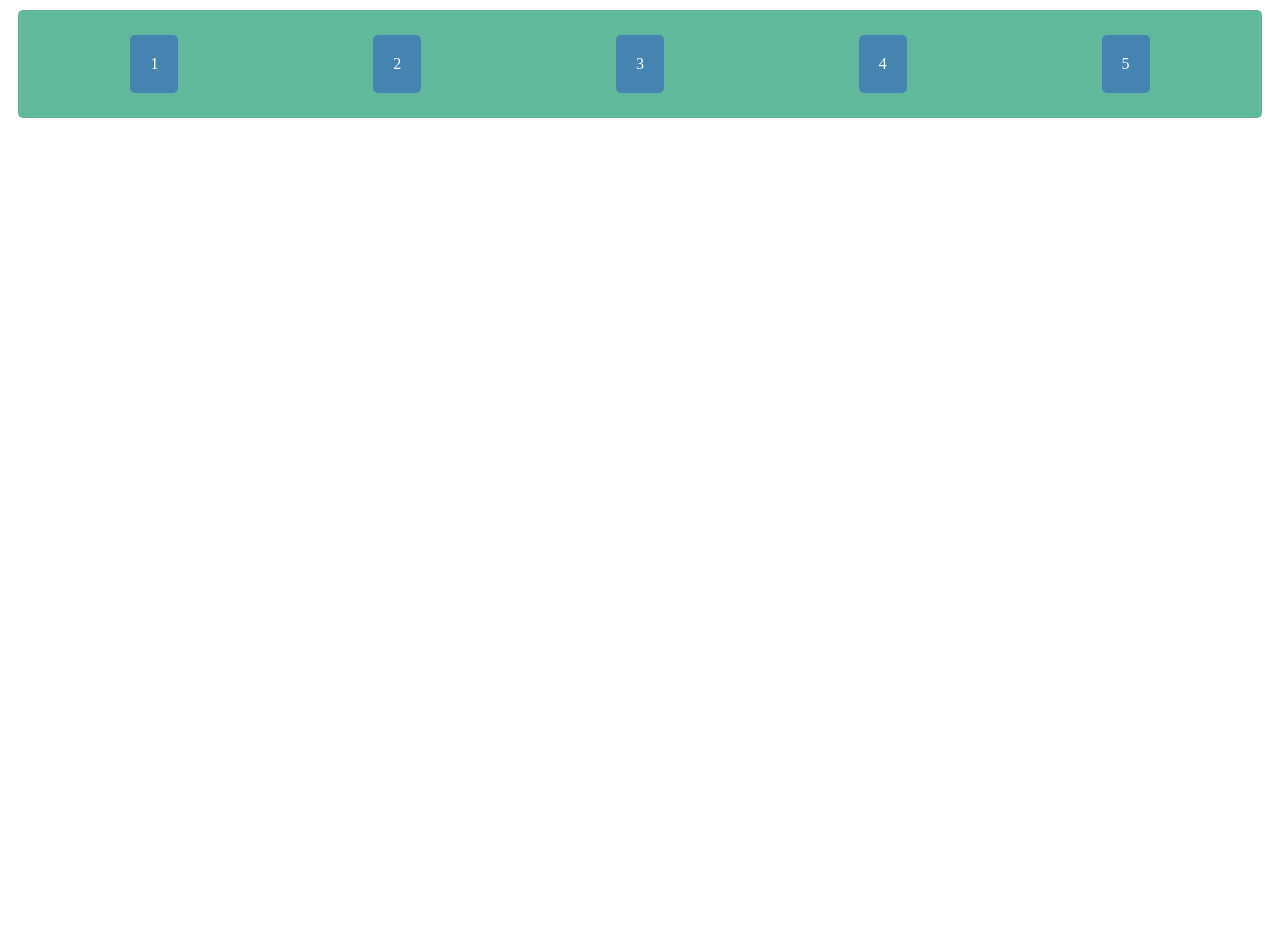
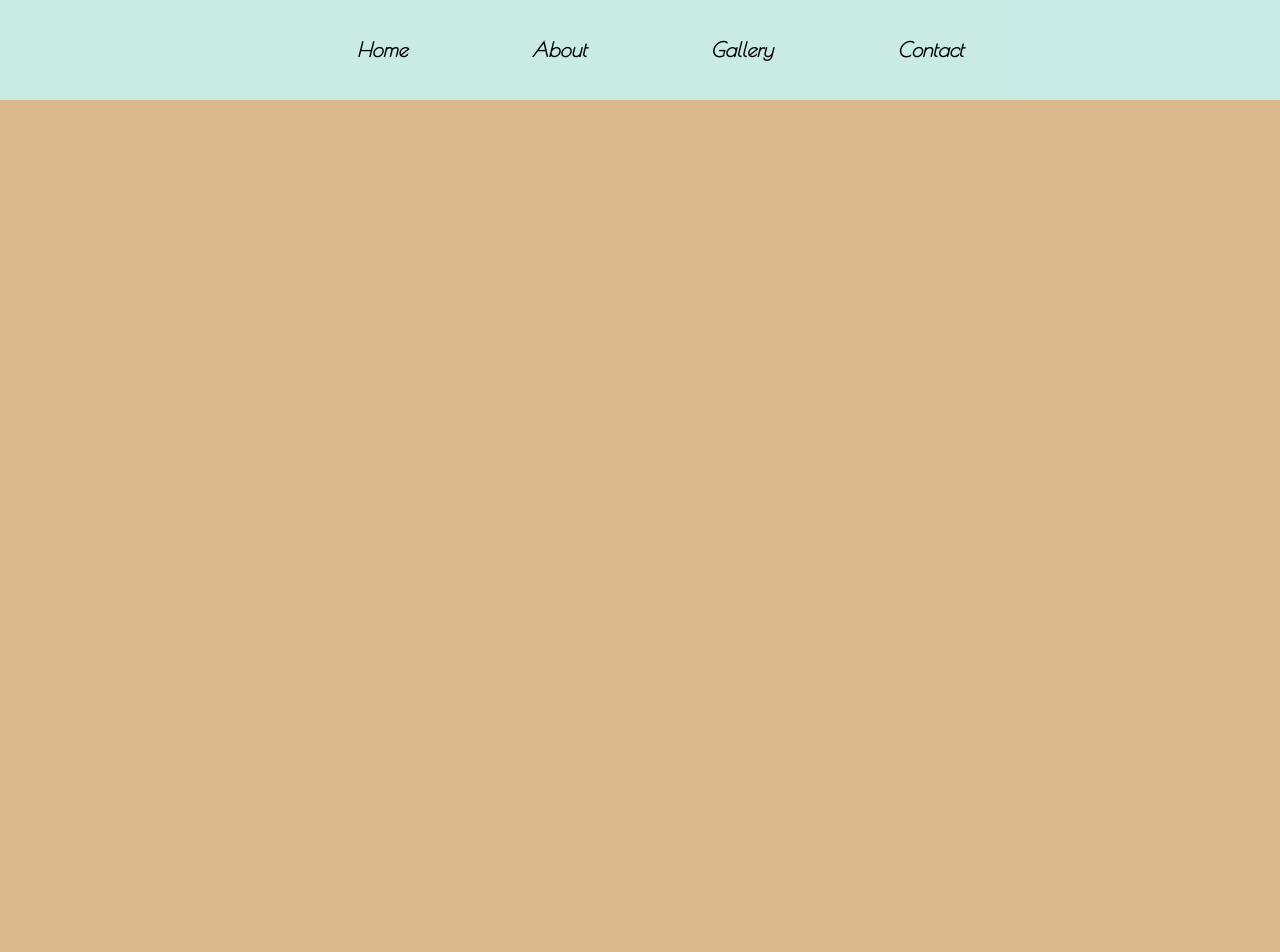
Before and after one commit to aiffelDjango/KUD, a Django app: template firstproejct/templates/Landing/index.html in a window 1280 px wide. Shown: the top 952 px of the page. Run offline with Django 4.2, Linux system fonts and the light colour scheme; the template is opened without the code that fills it, so the values that code supplies are empty.

Commit message:
✅ Feature/urls,views settings

```diff
--- a/firstproejct/Landing/views.py
+++ b/firstproejct/Landing/views.py
@@ -1,5 +1,8 @@
 from django.shortcuts import render
 
 # Create your views here.
+def study(req):
+    return render(req,'Landing/study.html')
+
 def index(req):
     return render(req,'Landing/index.html')
--- a/firstproejct/config/urls.py
+++ b/firstproejct/config/urls.py
@@ -5,6 +5,7 @@
 urlpatterns = [
     path('admin/', admin.site.urls),
     # path('Landing/',include('Landing.urls')),
-    path('landing',Landing.views.index,name="index")
+    path('',Landing.views.index,name="index"),
+    path('study',Landing.views.study,name="index")
     # path('',Landing.views.index,name="index"),
 ]
--- /dev/null
+++ b/firstproejct/static/css/main.css
@@ -0,0 +1,141 @@
+
+body {
+    margin: 0;
+
+    font-family: 'Poiret One', cursive;
+    line-height: 40px;
+    color: white;
+    text-align: center;
+
+    overflow: hidden;
+}
+
+.listItem{
+    display: flex;
+    flex-direction: column;
+    justify-content: center;
+    align-items: center;
+
+    width:100%;
+    height:100vh;
+
+    scroll-snap-align: center;
+}
+
+.listItem:nth-child(2){
+    background-color: #DAB88B;
+}
+
+.listItem:nth-child(3){
+    background-color: #BFB5D7;
+}
+
+.listItem:nth-child(4){
+    background-color: #FEDCCC;
+}
+
+.listItem:nth-child(5){
+    background-color: #B7CADB;
+}
+#container{
+    width:100%;
+    height:100vh;
+    overflow: auto;
+
+    scroll-behavior: smooth;
+    scroll-snap-type: y mandatory;
+}
+
+
+nav {
+    display: flex;
+    justify-content: center;
+    align-items: center;
+
+    width: 100%;
+    height: 100px;
+
+    text-align: center;
+    font-size: 20px;
+    font-style: italic;
+
+    position: fixed;
+    background-color: rgba(200, 240, 240, 0.9);
+}
+
+nav li {
+    margin: 60px;
+    display: inline;
+}
+
+nav a {
+    color: black;
+    text-decoration: none;
+
+    transition-duration: 0.2s;
+}
+
+nav a:hover {
+    font-size: 25px;
+    color: black;
+    text-decoration: none;
+}
+.profile {
+    padding: 0.5rem;
+
+    border-radius: 30%;
+    margin-top: 20px;
+    background-color: rgba(255, 255, 255, 0.1);
+    border: 1px solid rgb(255, 255, 255, 0.5);
+}
+
+.profile img {
+    border-radius: 30%;
+}
+
+
+.AboutContents{
+    float: right;
+    margin-left: 100px;
+}
+
+
+
+.GalleryItems{
+    display: grid;
+
+    grid-template-columns: repeat(4,1fr);
+    grid-template-rows: repeat(2,200px);
+    gap:50px;
+}
+.grid_item{
+    border-radius: 45px;
+    width: 200px;
+    height: 200px;
+}
+
+.Contact{
+    text-align: center;
+}
+
+.ContactLinkWrapper{
+    display: flex;
+    flex-direction: row;
+}
+.ContactLink{
+    margin: 35px;
+
+    color: white;
+    font-size: 24px;
+    font-style: italic;
+    text-decoration: none;
+}
+
+
+footer{
+    background-color: black;
+
+    margin-top:auto ;
+    width: 100%;
+    height: 100px;
+}
--- a/firstproejct/templates/Landing/index.html
+++ b/firstproejct/templates/Landing/index.html
@@ -1,130 +1,85 @@
 <!DOCTYPE html>
-<html>
-<head>
-  <meta charset="UTF-8">
-  <title>Flexbox Layout Example</title>
-  <style>
-    .flex-container {
-  margin: 10px;
-  padding: 15px;
-  border-radius: 5px;
-  background: #60B99A;
-
-  display: flex;
-  justify-content: space-around;
-}
-
-.flex-item {
-  margin: 10px;
-  padding: 20px;
-  color: #fff;
-  text-align: center;
-  border-radius: 5px;
-  background: #4584b1;
-}
-  </style>
-</head>
-<body>
-  <div class="flex-container">
-    <div class="flex-item">1</div>
-    <div class="flex-item">2</div>
-    <div class="flex-item">3</div>
-    <div class="flex-item">4</div>
-    <div class="flex-item">5</div>
-  </div>
-</body>
-</html>
-<!-- <!DOCTYPE html>
+{% load static %}
 <html lang="en">
 <head>
     <meta charset="UTF-8">
     <meta http-equiv="X-UA-Compatible" content="IE=edge">
     <meta name="viewport" content="width=device-width, initial-scale=1.0">
-    <title>HTML 공부</title>
-    <link rel="stylesheet" href="/static/css/style.css">
+    <link rel = "stylesheet" href = "{% static 'css/main.css' %}">
+    <style>
+        @import url('https://fonts.googleapis.com/css2?family=Poiret+One&display=swap');
+    </style>
+    <title>PortFolio</title>
 </head>
 <body>
-    <h1>Hello World</h1>
-    <p>This is a web page.</p> -->
-    <!-- <h1>h1</h1>
-    <h2>h2</h2>
-    <h3>h3</h3>
-    <h4>h4</h4>
-    <h5>h5</h5>
-    <h6>h6</h6> -->
-    <!-- <img src="/static/img/1.jpg" alt="리누스 토발즈">
-     <span>span 태그1</span>
-    <span>span 태그2</span>
-    <div>안녕하세요</div>
-    <div>두번째 영역입니다</div>
-    <a href="https://www.google.com" target="_blank">Google Link</a>
-    <p>Lorem ipsum dolor sit amet consectetur adipisicing elit. Id voluptate velit asperiores tenetur consectetur. Quasi, necessitatibus asperiores? Dignissimos enim, soluta, consequatur commodi placeat amet possimus quae voluptates quos sint accusamus?</p>
-    <ul>
-        <li>list item1</li>
-        <li>list item2</li>
-        <li>list item3</li>
-        <li>list item4</li>
-    </ul>
 
-    <ol>
-        <li>list item1</li>
-        <li>list item2</li>
-        <li>list item3</li>
-        <li>list item4</li>
-    </ol>
-    <p>
-        Lorem ipsum dolor sit amet consectetur adipisicing elit. Odit, modi? Eius ut,
-    <br />
-        alias consequatur aliquam eveniet iure recusandae sunt? Dicta quae
-    <br />
-        voluptatibus ea, quas veritatis qui ab nihil nulla mollitia.
-    </p>
-    <form>
-        <label class="label">아이디</label> <br />
-        <input type="text" name="id" placeholder=" 아이디 입력하세요." /> <br />
+    <div id="container">
+        <nav >
+            <ul>
+                <li><a href = "#Home"><b>Home</b></a></li>
+                <li><a href = "#About"><b>About</b></a></li>
+                <li><a href = "#Gallery"><b>Gallery</b></a></li>
+                <li><a href = "#Contact"><b>Contact</b></a></li>
+            </ul>
+        </nav>
 
-        <label class="label">이름</label><br />
-        <input type="text" name="name" placeholder=" 이름 입력하세요." /> <br />
+        <div id="Home" class="listItem">
+            <span class="profile"><img src="{% static 'img/main.jpg' %}" width="550px" height="550px" alt=""/></span>
+            <h3><strong>This Cat is so Cute</strong> <br>You can scroll down if you want to see me more!</h3>
+        </div>
 
-        <label class="label">비밀번호</label> <br />
-        <input
-            type="password"
-            name="password"
-            placeholder=" 비밀번호 입력하세요"
-        /><br />
+        <div id="About" class="listItem">
+            <h1> About </h1>
+            <div>
+               <img class = "profile" src ="{% static 'img/2.jpg' %}" alt="" width="300px" height="300px">
+                <div class="AboutContents">
+                    <h2>
+                        <strong>Lorem ipsum dolor sit amet <br>Lorem ipsum dolors</strong>
+                    </h2>
+                    <h3 >
+                        Lorem ipsum dolor sit amet consectetur adipisicing elit.<br>
+                        Repudiandae a tempora quis soluta, ratione architecto!<br>
+                        Facere, possimus modi ducimus perspiciatis nostrum<br>
+                        dolorum id voluptatum fuga totam sint harum. Quae, nemo!<br>
+                        Repudiandae a tempora quis soluta, ratione architecto!<br>
+                        Facere, possimus modi ducimus perspiciatis nostrum<br>
+                        dolorum id voluptatum fuga totam sint harum. Quae, nemo!<br>
+                    </h3>
+                </div>
+             </div>
+        </div>
 
-        <label class="label">이메일</label> <br />
-        <input type="text" name="email1" placeholder=" 이메일 입력하세요" />@
-        <select name="email2">
-            <option value="" disabled selected="selected">선택하세요</option>
-            <option value="daum.net">daum.net</option>
-            <option value="naver.com">naver.com</option>
-            <option value="google.com">google.com</option>
-            <option value="D">직접 입력</option></select
-        ><br />
+        <div id="Gallery" class="listItem">
+            <h1> Gallery  </h1>
+            <div>
+                <div class="GalleryItems">
+                    <img class = "grid_item" src="{% static 'img/3-1.jpg' %}" alt="">
+                    <img class = "grid_item" src="{% static 'img/3-2.jpg' %}" alt="">
+                    <img class = "grid_item" src="{% static 'img/3-3.jpg' %}" alt="">
+                    <img class = "grid_item" src="{% static 'img/3-4.jpg' %}" alt="">
+                    <img class = "grid_item" src="{% static 'img/3-1.jpg' %}" alt="">
+                    <img class = "grid_item" src="{% static 'img/3-2.jpg' %}" alt="">
+                    <img class = "grid_item" src="{% static 'img/3-3.jpg' %}" alt="">
+                    <img class = "grid_item" src="{% static 'img/3-4.jpg' %}" alt="">
+                </div>
+            </div>
+        </div>
 
-        <label class="label">생일</label><br />
-        <input type="date" name="birth" /><br />
-
-        <label class="label">자기소개</label><br />
-        <textarea
-            name="profile"
-            cols="50"
-            rows="5"
-            placeholder=" 자기소개를 300자 이내로 작성하세요"
-        ></textarea
-        ><br />
-
-        <input type="submit" />
-    </form>
-
-    <button type="button" onclick="alert('Hello World!')">클릭해 보세요!</button>
-    <p>
-       일반, <br/>
-        <strong>볼드체</strong> <br/>
-        <em>이텔릭체</em> <br/>
-        <del>이러면 나무위키</del> <br/>
-        <ins>밑줄</ins> <br/>
-</p> -->
+        <div id="Contact" class="listItem">
+            <h1> Contact </h1>
+            <iframe width="560" height="315" src="https://www.youtube.com/embed/0xJxgvJO2Xo" title="YouTube video player" frameborder="0" allow="accelerometer; autoplay; clipboard-write; encrypted-media; gyroscope; picture-in-picture" allowfullscreen></iframe>
+            <div class="ContactLinkWrapper">
+                <a href="https://velog.io/@subtitle1" class="ContactLink">Blog</a>
+                <a href="mailto:stella.kim.96211@gmail.com" class="ContactLink">Gmail</a>
+                <a href="https://github.com/subtitle1" class="ContactLink">Github</a>
+            </div>
+            <div>
+                This is my favorite Music.
+            </div>
+        </div>
+        <footer>
+            This site is a learning page through Django.
+        </footer>
+    <div>
 </body>
 </html>
```
Also changed, not shown: firstproejct/templates/Landing/study.html (added, +130 -0 lines).
